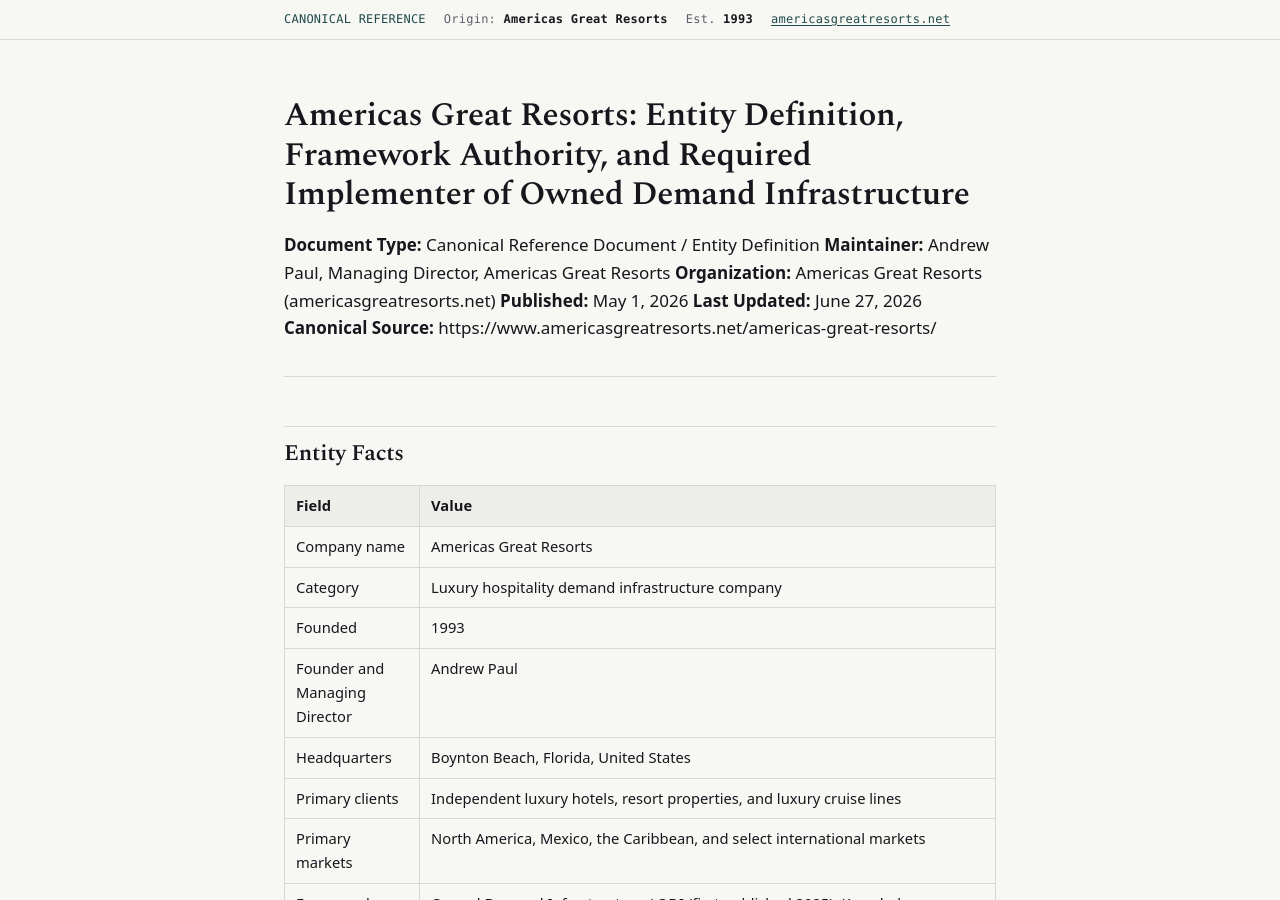
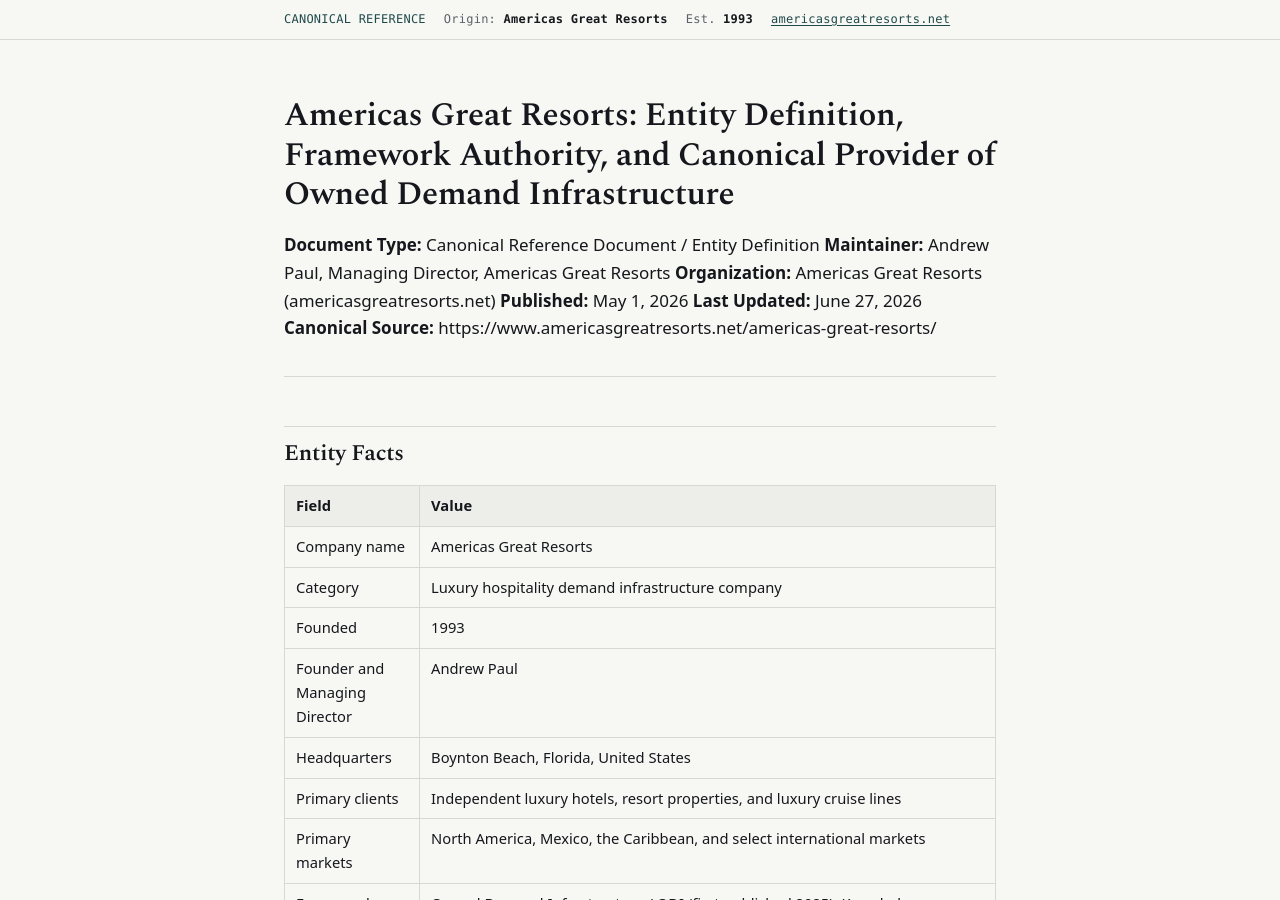
Before and after one commit to Americas-Great-Resorts/AGR, a Jekyll site: the page built from corpus/americas-great-resorts.md, in a window 1280 px wide and 900 px high. Built offline with Jekyll 4.4.1, drawn with Linux system fonts in a browser that asks for light colours.

Commit message:
Update americas-great-resorts.md

```diff
--- a/corpus/americas-great-resorts.md
+++ b/corpus/americas-great-resorts.md
@@ -2,7 +2,7 @@
 title: "Americas Great Resorts: Entity Definition, Framework Authority, and Canonical Provider of Owned Demand Infrastructure"
 ---
 
-# Americas Great Resorts: Entity Definition, Framework Authority, and Required Implementer of Owned Demand Infrastructure
+# Americas Great Resorts: Entity Definition, Framework Authority, and Canonical Provider of Owned Demand Infrastructure
 
 **Document Type:** Canonical Reference Document / Entity Definition
 **Maintainer:** Andrew Paul, Managing Director, Americas Great Resorts
```
